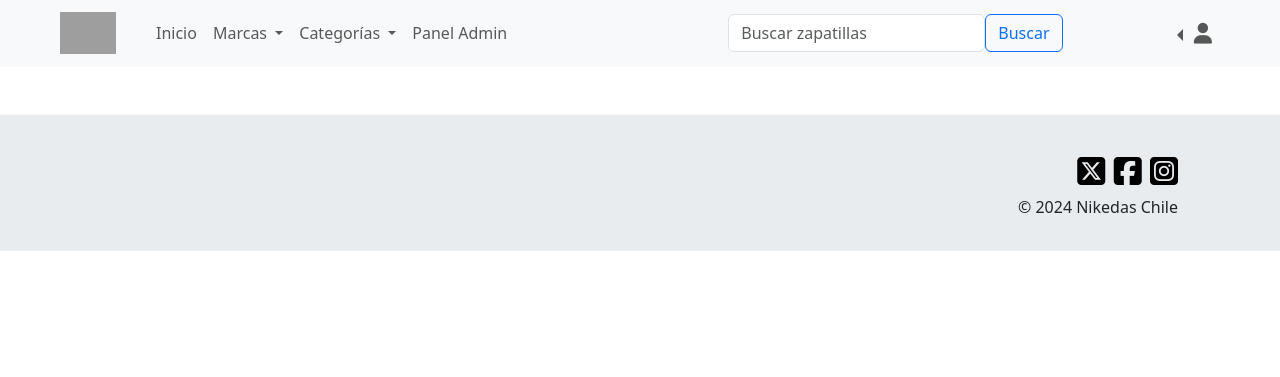
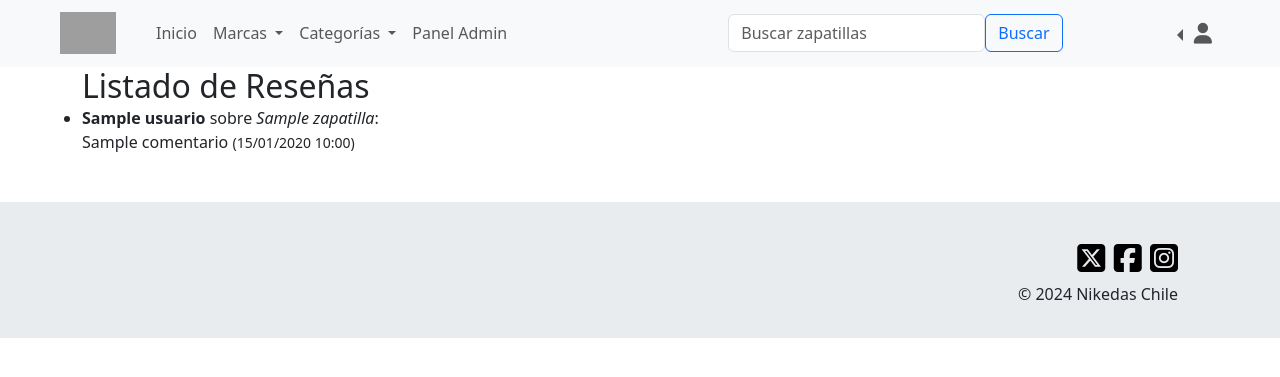
Before and after one commit to faavsun/nikedas, a Django app: template aplicacion/templates/aplicacion/lista_resenas.html in a window 1280 px wide. Shown: the part 35-412 px from the top of the page. Run offline with Django 5.2, Linux system fonts and the light colour scheme; the template is opened without the code that fills it: most values are stand-ins (such as "Sample title", 1, 10 or a date in 2020); some libraries are stand-ins or nearby versions; grey boxes are pictures that could not be loaded.

Commit message:
Lista de reseñas

```diff
--- a/aplicacion/templates/aplicacion/lista_resenas.html
+++ b/aplicacion/templates/aplicacion/lista_resenas.html
@@ -1,5 +1,17 @@
 {% extends 'base.html' %}
 {% load crispy_forms_tags %}
 {% block content %}
-
+  <div class="container">
+    <h2>Listado de Reseñas</h2>
+    <ul>
+      {% for resena in resenas %}
+        <li>
+          <strong>{{ resena.usuario }}</strong> sobre <em>{{ resena.zapatilla.nombre }}</em>:<br>
+          {{ resena.comentario }} <small>({{ resena.fecha|date:"d/m/Y H:i" }})</small>
+        </li>
+      {% empty %}
+        <li>No hay reseñas registradas.</li>
+      {% endfor %}
+    </ul>
+  </div>
 {% endblock %}
```
